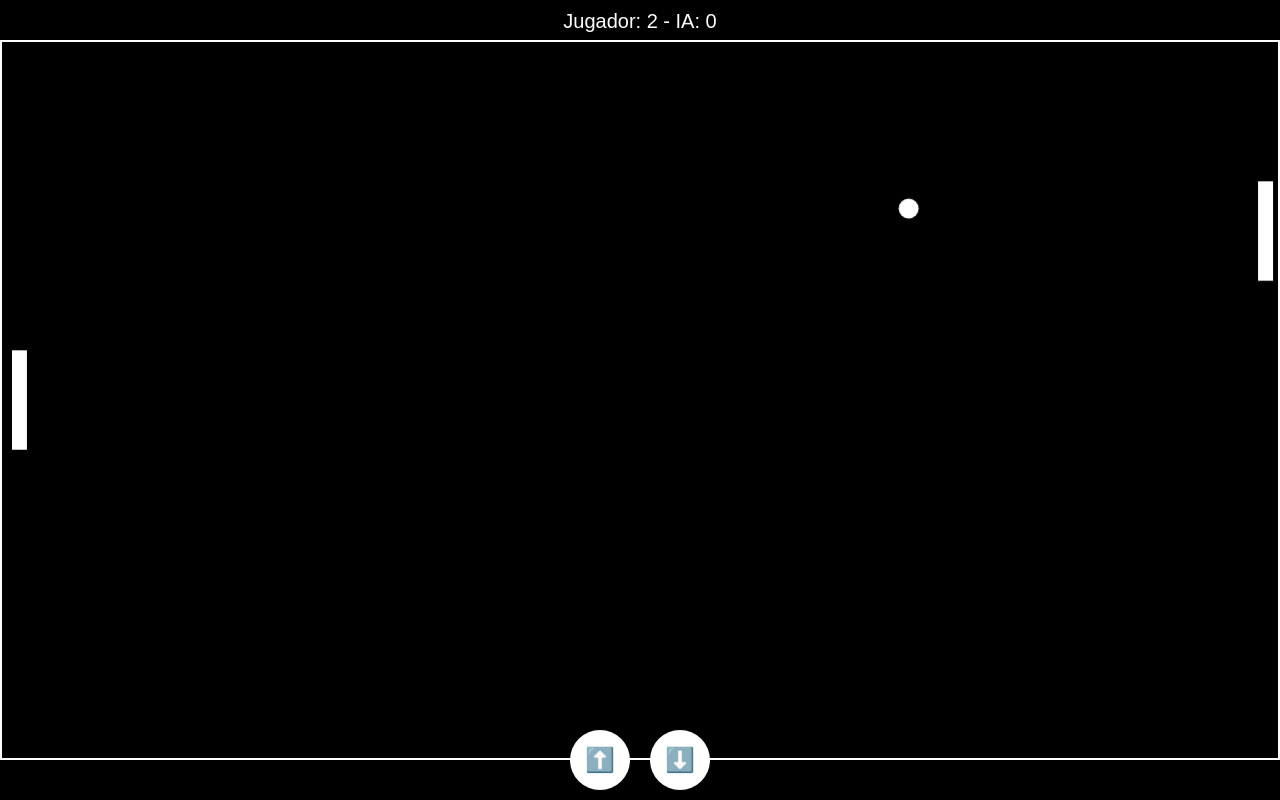
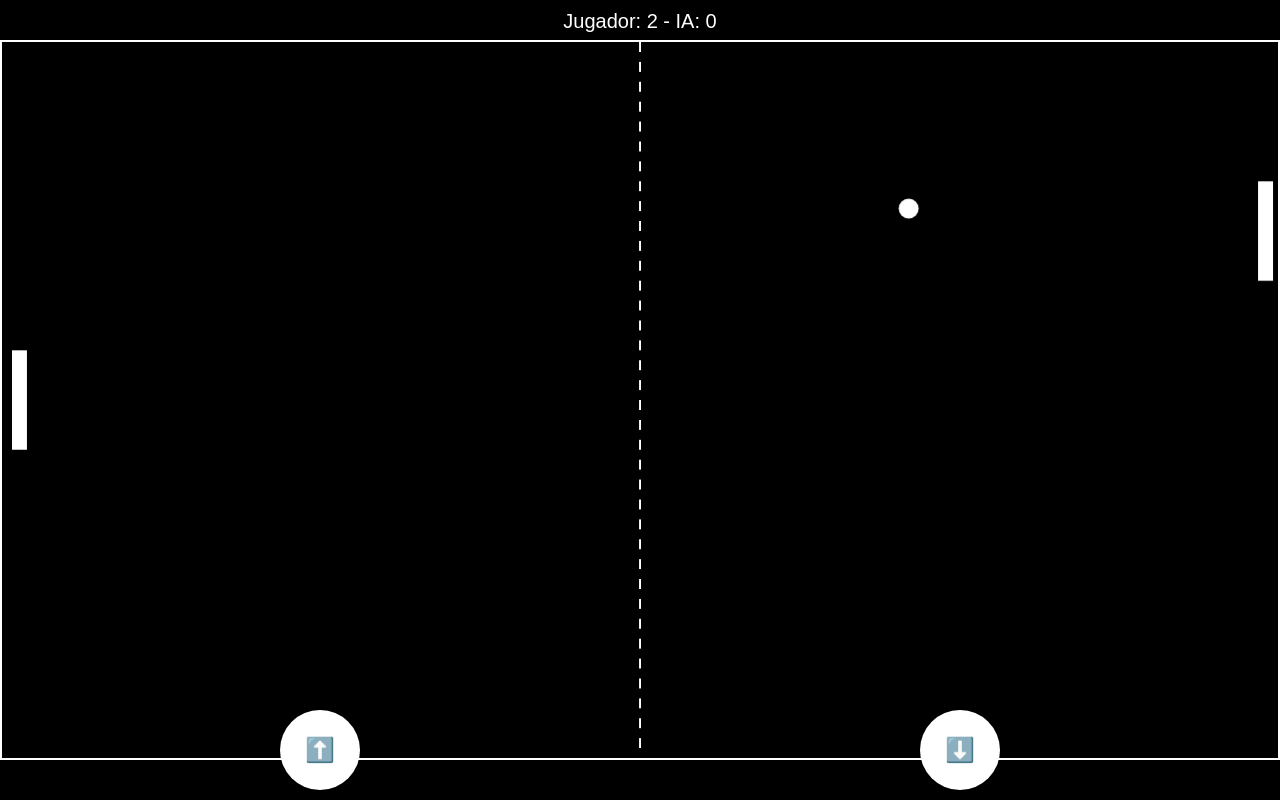
Before and after one commit to isabelferrer/juego-retro-, a plain HTML site: page index.html in a window 1280 px wide. Drawn offline with Linux system fonts and the light colour scheme.

Commit message:
Update index.html

```diff
--- a/index.html
+++ b/index.html
@@ -8,8 +8,8 @@
         * { margin: 0; padding: 0; box-sizing: border-box; }
         body { display: flex; flex-direction: column; justify-content: center; align-items: center; height: 100vh; background: black; position: relative; overflow: hidden; }
         canvas { border: 2px solid white; width: 100vw; height: 90vh; }
-        .controls { position: absolute; bottom: 10px; width: 100%; display: flex; justify-content: center; gap: 20px; }
-        button { width: 60px; height: 60px; font-size: 24px; border-radius: 50%; border: none; background: white; color: black; }
+        .controls { position: absolute; bottom: 10px; width: 100%; display: flex; justify-content: space-around; }
+        button { width: 80px; height: 80px; font-size: 24px; border-radius: 50%; border: none; background: white; color: black; }
         .scoreboard { position: absolute; top: 10px; color: white; font-size: 20px; font-family: Arial, sans-serif; }
     </style>
 </head>
@@ -45,6 +45,17 @@
             ctx.beginPath();
             ctx.arc(x, y, radius, 0, Math.PI * 2);
             ctx.fill();
+        }
+
+        function drawCenterLine() {
+            ctx.strokeStyle = "white";
+            ctx.lineWidth = 2;
+            ctx.setLineDash([10, 10]);
+            ctx.beginPath();
+            ctx.moveTo(canvas.width / 2, 0);
+            ctx.lineTo(canvas.width / 2, canvas.height);
+            ctx.stroke();
+            ctx.setLineDash([]);
         }
 
         function update() {
@@ -97,6 +108,7 @@
 
         function draw() {
             drawRect(0, 0, canvas.width, canvas.height, "black");
+            drawCenterLine();
             drawRect(10, playerY, paddleWidth, paddleHeight, "white");
             drawRect(canvas.width - 20, aiY, paddleWidth, paddleHeight, "white");
             drawCircle(ballX, ballY, 10, "white");
@@ -107,12 +119,6 @@
             draw();
             requestAnimationFrame(gameLoop);
         }
-
-        document.addEventListener("touchmove", (e) => {
-            let touch = e.touches[0];
-            let rect = canvas.getBoundingClientRect();
-            playerY = touch.clientY - rect.top - paddleHeight / 2;
-        });
 
         document.getElementById("up").addEventListener("touchstart", () => {
             playerY -= 40;
```
